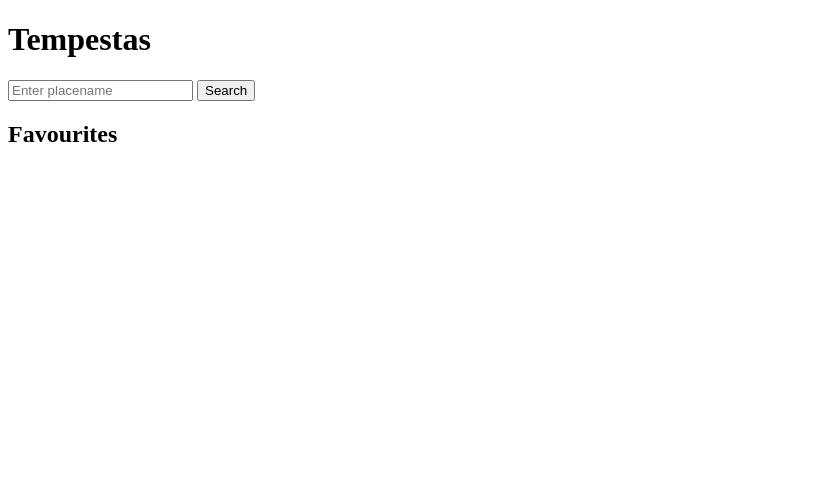
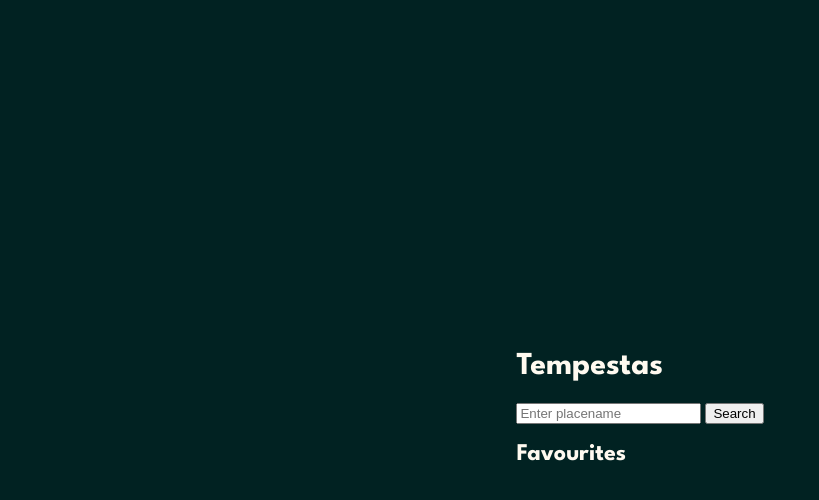
Before and after one commit to Nimira43/Tempestas, a plain HTML site: page index.html in a window 1280 px wide. Shown: the whole page, without its empty margins (0-819 px from the left). Drawn offline with Linux system fonts and the light colour scheme; a web font is replaced by a local one.

Commit message:
Body styled.

```diff
--- a/style.css
+++ b/style.css
@@ -1 +1,11 @@
 @import url('https://fonts.googleapis.com/css2?family=Fredericka+the+Great&family=League+Spartan:wght@100..900&display=swap');
+
+body {
+  font-family: 'League Spartan', sans-serif;
+  display: flex;
+  justify-content: center;
+  align-items: center;
+  height: 100vh;
+  background-color: #012222;
+  color: #fffaf0;
+}
```
